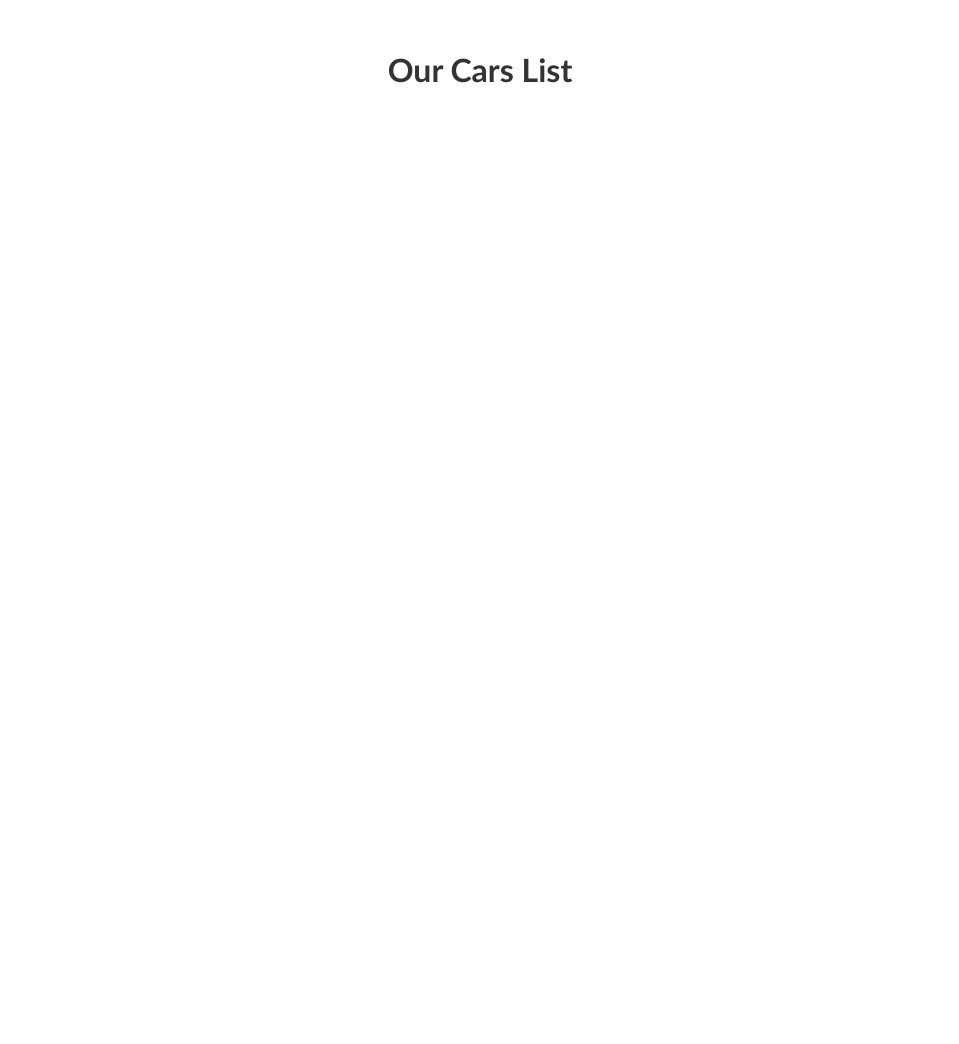
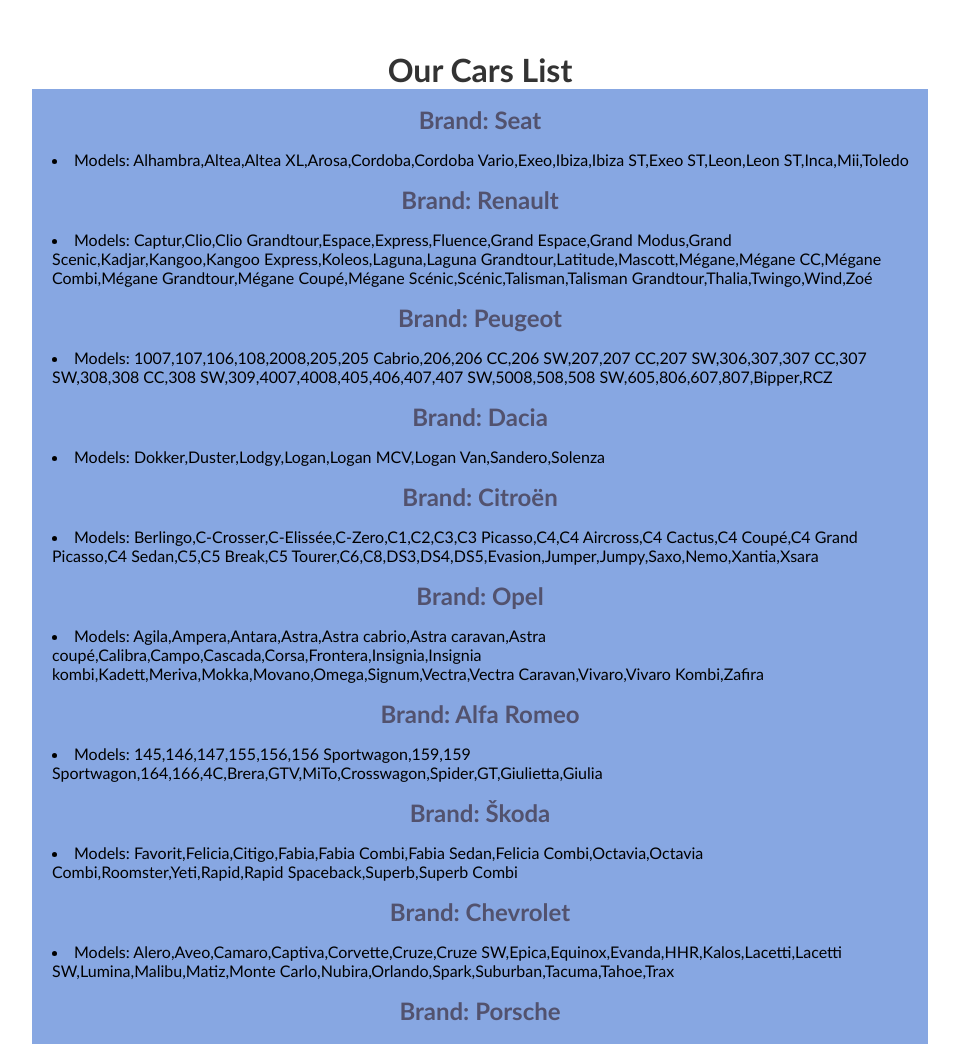
Before and after one commit to Dovis91/JS-atsiskaitymas, a plain HTML site: page JS atsiskaitymas/Task 4/Index.html in a window 1280 px wide. Shown: the top 1044 px of the page, without its empty margins (160-1119 px from the left). Before the commit the page ends 800 px from the top, so only its background shows below. Drawn offline with Linux system fonts and the light colour scheme.

Commit message:
Ketvirta užduotis

```diff
--- a/JS atsiskaitymas/Task 4/script.js
+++ b/JS atsiskaitymas/Task 4/script.js
@@ -9,4 +9,20 @@
 bent minimalų stilių;
 -------------------------------------------------------------------------- */
 
-const ENDPOINT = 'cars.json';
+const ENDPOINT = "cars.json";
+
+fetch("cars.json")
+  .then((res) => res.json())
+  .then((data) => {
+    let output = document.querySelector("#output");
+    data.forEach((element) => {
+      output.innerHTML += `
+      <div class="mainDiv">
+      <h2 class="brand">Brand: ${element.brand}</h2>
+      <li class="models">Models: ${element.models.map(
+        (modelis) => modelis
+      )}</li>
+      </div>
+      `;
+    });
+  });
--- a/JS atsiskaitymas/Task 4/style.css
+++ b/JS atsiskaitymas/Task 4/style.css
@@ -3,8 +3,8 @@
   margin: 0;
   padding: 0;
   box-sizing: border-box;
-  font-family: 'Trebuchet MS', 'Lucida Sans Unicode', 'Lucida Grande',
-    'Lucida Sans', Arial, sans-serif;
+  font-family: "Trebuchet MS", "Lucida Sans Unicode", "Lucida Grande",
+    "Lucida Sans", Arial, sans-serif;
 }
 
 /* Mobile first */
@@ -27,3 +27,20 @@
   margin-top: 50px;
   color: #333;
 }
+
+.mainDiv {
+  background-color: rgb(135, 167, 226);
+  align-items: center;
+  width: 70%;
+  margin: 0 auto;
+}
+.brand {
+  display: flex;
+  justify-content: center;
+  padding: 1rem;
+  color: rgb(82, 82, 110);
+}
+.models {
+  margin-left: 20px;
+  font-family: "Gill Sans", "Gill Sans MT";
+}
```
Also changed, not shown: JS atsiskaitymas/Task 4/Index.html (+3 -0 lines).
